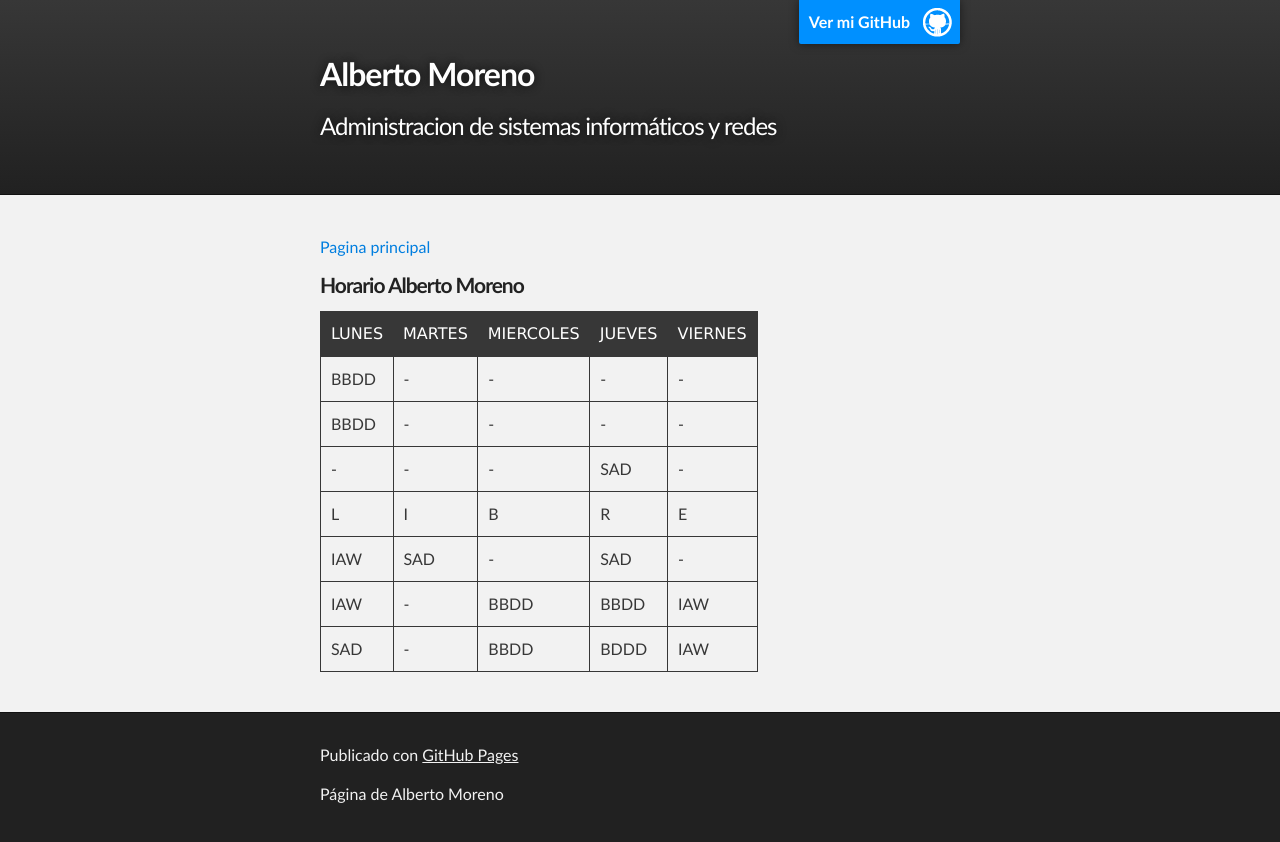
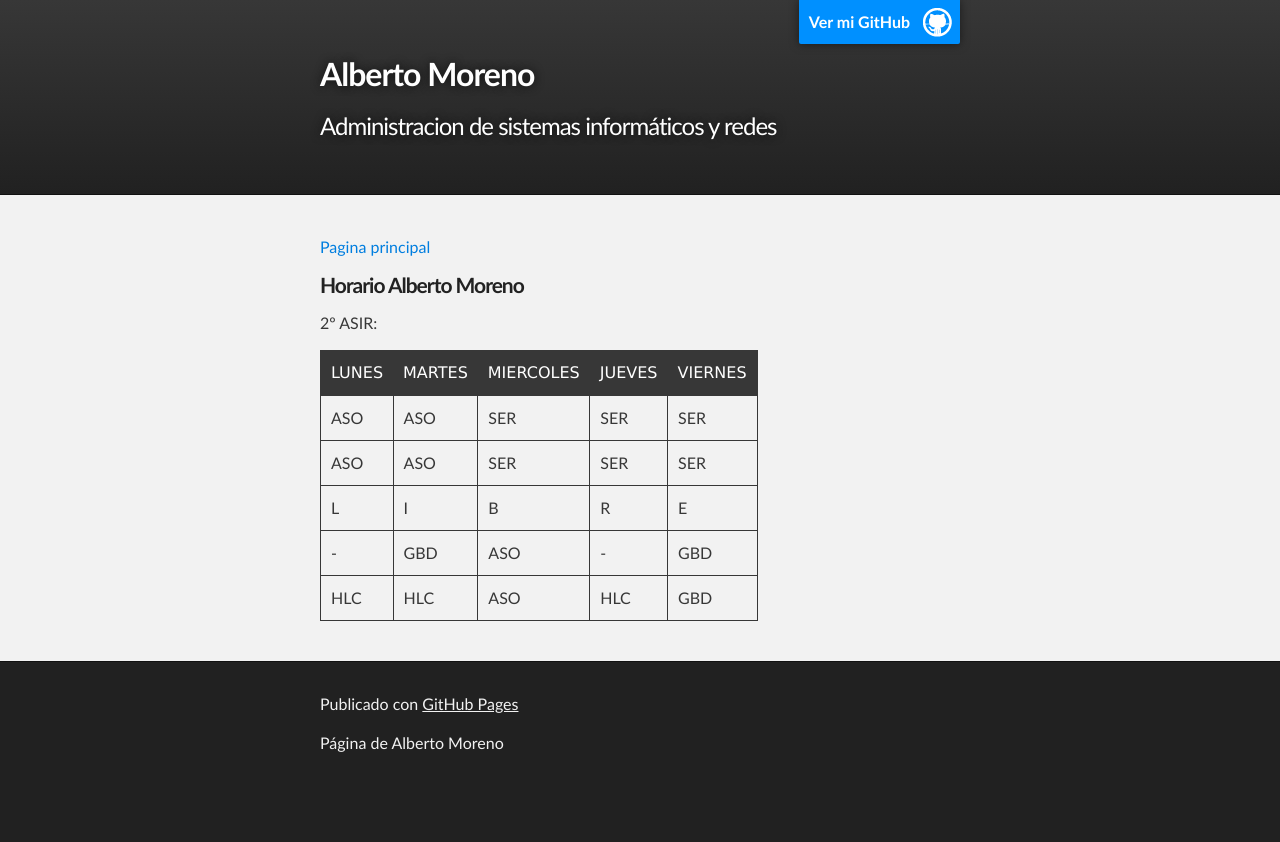
Before and after one commit to alberto22ma/albertomorenoacevedo.github.io, a Jekyll site: the page built from horario.md, in a window 1280 px wide. Shown: the top 842 px of the page. Built offline with Jekyll 4.4.1, drawn with Linux system fonts in a browser that asks for light colours.

Commit message:
modificacion horario

```diff
--- a/horario.md
+++ b/horario.md
@@ -9,13 +9,14 @@ title: Implantacion de Aplicaciones Web
 
 #### Horario Alberto Moreno
 
+2º ASIR:
 
 |  LUNES        | MARTES        | MIERCOLES     | JUEVES        | VIERNES        |
 | ------------- | ------------- | ------------- | ------------- | -------------  |
-| BBDD          | -             | -             | -             | -              |
-| BBDD          | -             | -             | -             | -              |
-| -             | -             | -             | SAD           | -              |
+| ASO           | ASO           | SER           | SER           | SER              |
+| ASO           | ASO           | SER           | SER           | SER              |
+| -             | -             | -             | -             | -              |
 |       L       |     I         |      B        |     R         |     E          |
-| IAW           | SAD           | -             | SAD           | -              |
-| IAW           | -             | BBDD          | BBDD          | IAW            |
-| SAD           | -             | BBDD          | BDDD          | IAW            |
+| -             | -             | -             | -             | -              |
+| -             | GBD           | ASO           | -             | GBD            |
+| HLC           | HLC           | ASO           | HLC           | GBD            |
```
